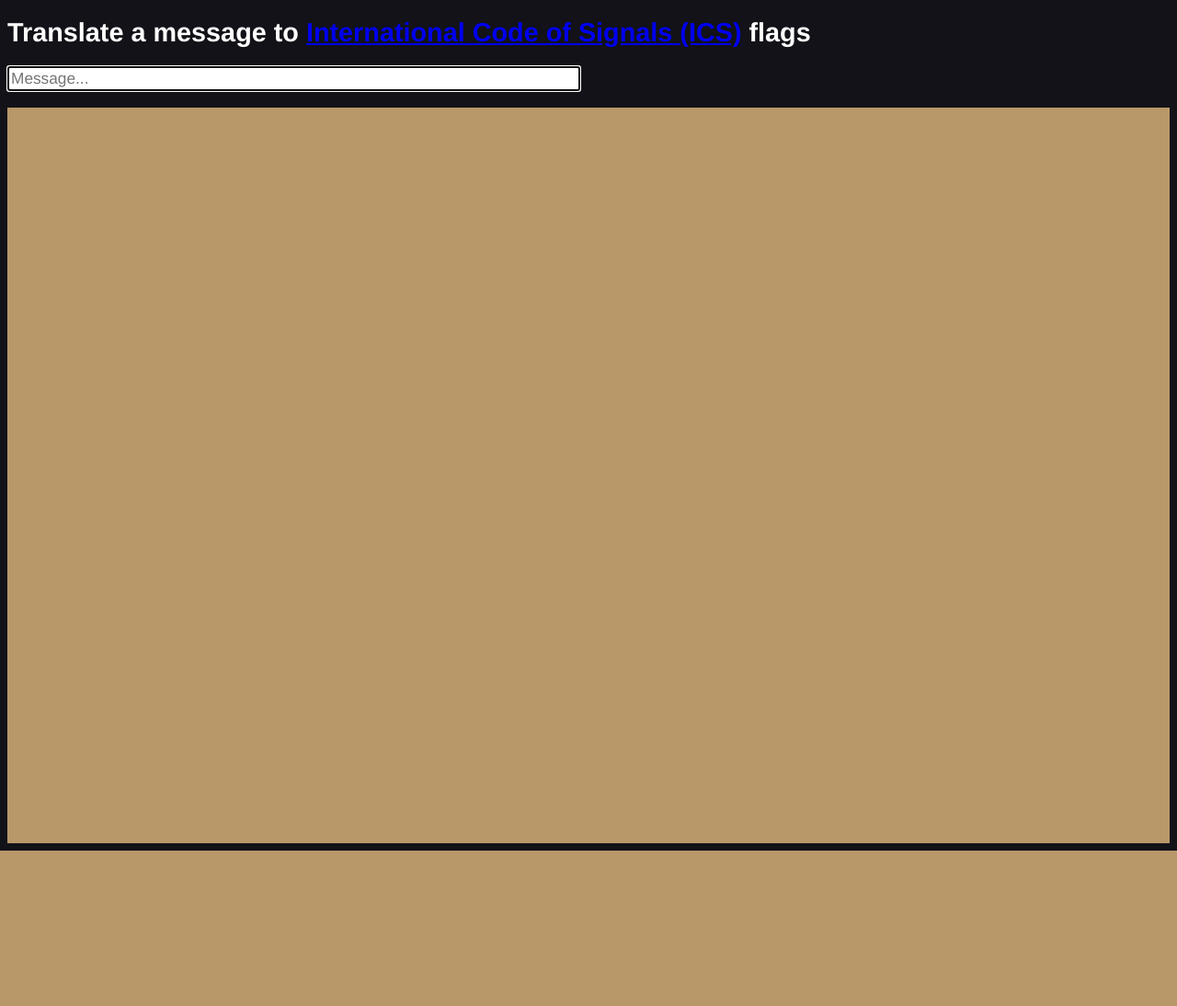
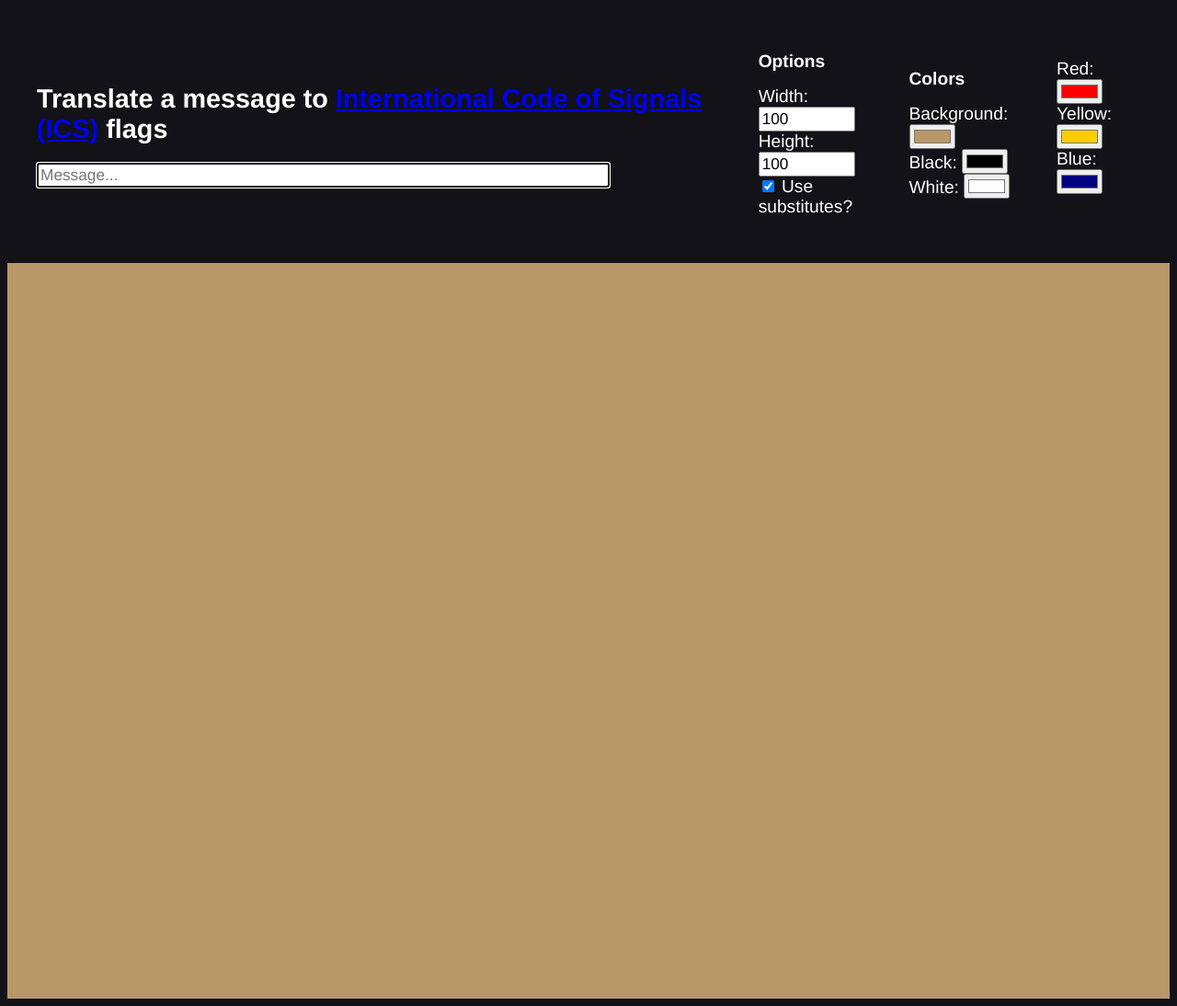
Before and after one commit to idculver27/idculver.net, a PHP site: page /icsflags.html in a window 1280 px wide. Shown: the whole page at 92% size. Before the commit the page ends 925 px from the top, so only its background shows below. Run offline with PHP 8.4, Linux system fonts and the light colour scheme.

Commit message:
settings prototype

```diff
--- a/icsflags.html
+++ b/icsflags.html
@@ -10,12 +10,64 @@
 </head>
 <body>
     <div class="entry">
-        <h1>Translate a message to <a href=https://en.wikipedia.org/wiki/International_Code_of_Signals>International Code of Signals (ICS)</a> flags</h1>
-        <input id="msgInput" type="text" size="64" autocomplete="off" placeholder="Message..." tabindex="0"/>
+        <table>
+            <tr>
+                <td>
+                    <h1>Translate a message to <a href=https://en.wikipedia.org/wiki/International_Code_of_Signals>International Code of Signals (ICS)</a> flags</h1>
+                    <input id="msgInput" type="text" size="64" autocomplete="off" placeholder="Message..." tabindex="0"/>
+                </td>
+                <td class="options">
+                    <h2>Options</h2>
+                    <label>Width:</label>
+                    <input id="wInput" type="text" size="10" autocomplete="off" tabindex="1" value="100"/>
+                    <br>
+                    <label>Height:</label>
+                    <input id="hInput" type="text" size="10" autocomplete="off" tabindex="1" value="100"/>
+                    <br>
+                    <input id="subInput" type="checkbox" tabindex="1" checked/> <!--WHY ISNT THIS CHECKED-->
+                    <label>Use substitutes?</label>
+                </td>
+                <td>
+                    <h2>Colors</h2>
+                    <label>Background:</label>
+                    <input id="bgInput" type="color" tabindex="0" value="#b89869"/>
+                    <br>
+                    <label>Black:</label>
+                    <input id="blackInput" type="color" tabindex="0" value="#000000"/>
+                    <br>
+                    <label>White:</label>
+                    <input id="whiteInput" type="color" tabindex="0" value="#ffffff"/>
+                </td>
+                <td>
+                    <label>Red:</label>
+                    <input id="redInput" type="color" tabindex="0" value="#ff0000"/>
+                    <br>
+                    <label>Yellow:</label>
+                    <input id="yellowInput" type="color" tabindex="0" value="#ffcc00"/>
+                    <br>
+                    <label>Blue:</label>
+                    <input id="blueInput" type="color" tabindex="0" value="#000080"/>
+                </td>
+            </tr>
+        </table>
+
+        <!--add inputs for:
+        height
+        width
+        colors
+            black
+            white
+            red
+            yellow
+            blue
+        substitutes
+        width multipliers?
+        -->
+
     </div>
     <br/>
-    <div class="flagsfield" id="flagsField">
-        <table></table>
+    <div class="flagsfield">
+        <table id="flagsField"></table>
     </div>
 </body>
 </html>
--- a/styles.css
+++ b/styles.css
@@ -3,9 +3,10 @@ body {
     font-family: "Helvetica";
 }
 h1 {
-    color: white;
-    font-family: "Helvetica";
     font-size: 150%;
+}
+h2 {
+    font-size: 100%;
 }
 .entry {
     color: white;
@@ -21,9 +22,15 @@ input {
     width: 100%;
     height: 100vh;
 }
-table, td {
+table {
+    padding: 20px;
+}
+td {
     padding: 10px;
 }
 .padcol {
     width: 100px;
 }
+.options {
+    font-family: Helvetica;
+}
```
